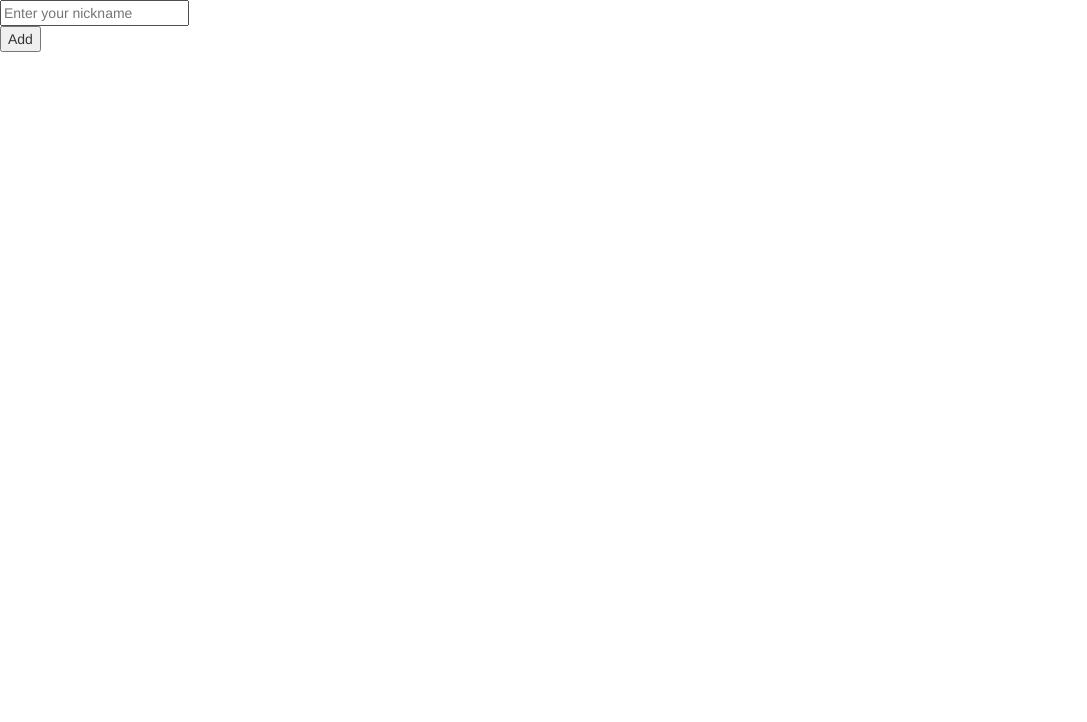
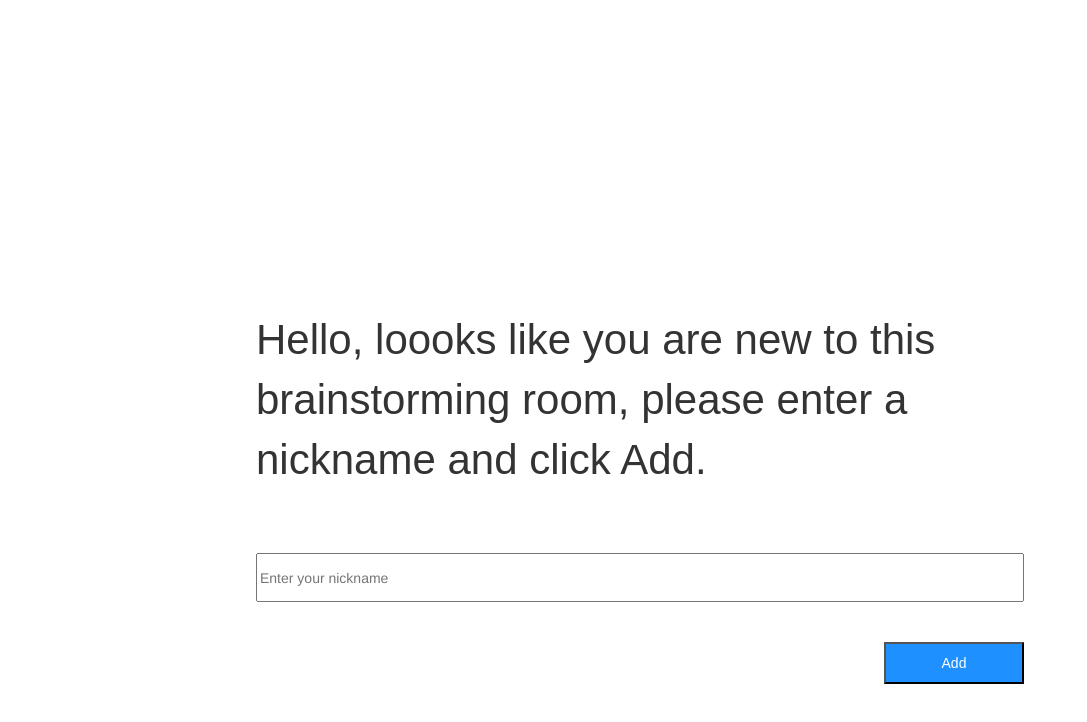
Before and after one commit to SofiaZaid/BrainstormingApp, a React (Create React App) app in the folder Frontend/: page /room/1 in a window 1280 px wide. Shown: the top 722 px of the page, without its empty margins (0-1087 px from the left). Built offline with nearby package versions, Linux system fonts and the light colour scheme.

Commit message:
Added som basic css to nicknameset component.

```diff
--- /dev/null
+++ b/Frontend/src/components/NickNameSet/NickNameSet.css
@@ -0,0 +1,44 @@
+#nickNamePromptWrapper {
+  display: grid;
+  grid-template-columns: 1fr 1fr 1fr 1fr 1fr;
+  grid-template-rows: 3fr 2fr 1fr 1fr 1fr;
+  width: 100%;
+  height: 100%;
+  position: absolute;
+}
+
+#nickNameHeader {
+  grid-row: 2 / 3;
+  grid-column: 2 / 5;
+  font-family: Arial, Helvetica, sans-serif;
+  font-size: 3em;
+  text-align: start;
+  padding-top: 1.5em;
+  padding-bottom: 1.5em;
+}
+
+#nickNameField {
+  grid-row: 3 / 4;
+  grid-column: 2 / 5;
+  height: 3.5em;
+}
+
+#addNickNameButton {
+  grid-row: 4 / 5;
+  grid-column: 4 / 5;
+  margin-top: 0.5em;
+  width: 10em;
+  height: 3em;
+  justify-self: end;
+  font-style: bold;
+  font-size: 1em;
+  background-color: dodgerblue;
+  box-shadow: 0.1em 0.1em;
+  font-family: Arial, Helvetica, sans-serif;
+  color: white;
+}
+
+#addNickNameButton:hover {
+  background-color: white;
+  color: black;
+}
--- /dev/null
+++ b/Frontend/src/components/NickNameSet/NickNameSet.js
@@ -0,0 +1,58 @@
+import React, { Component } from "react";
+import BrainstormingRoomPage from "../BrainstormingRoom/BrainstormingRoom.js";
+import "./NickNameSet.css";
+
+class NickNameSet extends Component {
+  constructor(props) {
+    super(props);
+    this.state = {
+      nickName: "",
+      nicknameIsSet: false
+    };
+    this.handleClick = this.handleClick.bind(this);
+  }
+
+  handleClick() {
+    if (this.nickNameTextInput !== null) {
+      this.setState({
+        nickName: this.nickNameTextInput.value,
+        nickNameIsSet: true
+      });
+    }
+  }
+
+  render() {
+    if (this.state.nickNameIsSet) {
+      return (
+        <BrainstormingRoomPage
+          roomid={this.props.match.params.roomid}
+          nickname={this.state.nickname}
+        ></BrainstormingRoomPage>
+      );
+    } else
+      return (
+        <div id="nickNamePromptWrapper">
+          <span id="nickNameHeader">
+            Hello, loooks like you are new to this brainstorming room, please
+            enter a nickname and click Add.
+          </span>
+          <input
+            type="text"
+            placeholder="Enter your nickname"
+            ref={ref => (this.nickNameTextInput = ref)}
+            id="nickNameField"
+          />
+          <br />
+          <button
+            type="button"
+            id="addNickNameButton"
+            onClick={this.handleClick}
+          >
+            Add
+          </button>
+        </div>
+      );
+  }
+}
+
+export default NickNameSet;
--- a/Frontend/src/containers/App.js
+++ b/Frontend/src/containers/App.js
@@ -3,7 +3,7 @@ import "./App.css";
 import "../../node_modules/bootstrap/dist/css/bootstrap.css";
 import Homepage from "../components/Homepage/Homepage";
 import { BrowserRouter, Switch, Route, Redirect } from "react-router-dom";
-import NickNameSet from "../components/NickNameSet";
+import NickNameSet from "../components/NickNameSet/NickNameSet.js";
 
 class App extends Component {
   render() {
```
